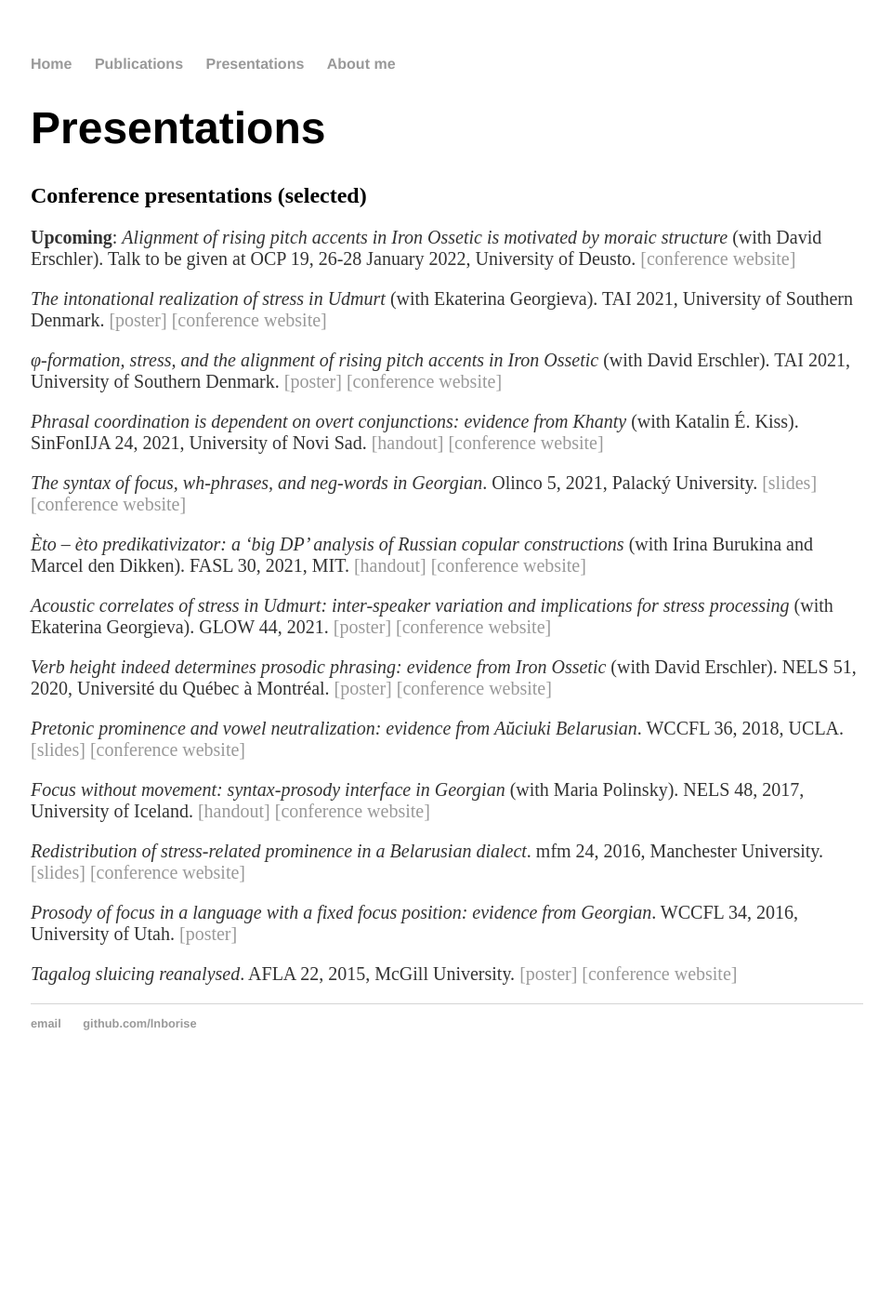
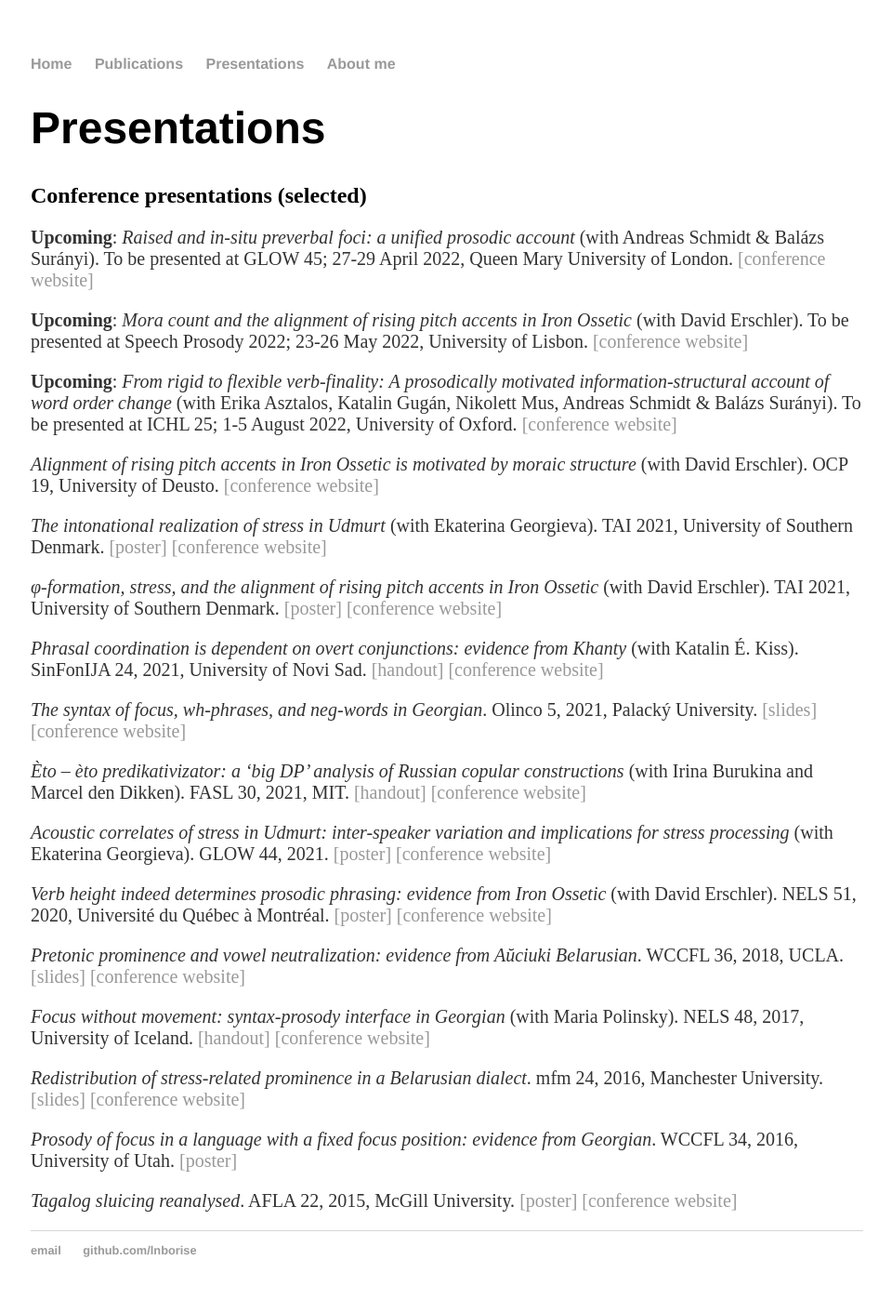
Before and after one commit to lnborise/lnborise.github.io, a Jekyll site: the page built from presentations.html, in a window 1280 px wide. Shown: the whole page at 93% size, without its empty margins (159-1119 px from the left). Built offline with Jekyll 4.4.1, drawn with Linux system fonts in a browser that asks for light colours; before the commit the page ends 1168 px from its top, so only the background shows below that.

Commit message:
Update presentations.html

```diff
--- a/presentations.html
+++ b/presentations.html
@@ -7,11 +7,17 @@ title: Presentations
 
 	 <h2>Conference presentations (selected)</h2>
 
-	<p><b>Upcoming</b>: <i>Alignment of rising pitch accents in Iron Ossetic is motivated by moraic structure</i> (with David Erschler). Talk to be given at OCP 19, 26-28 January 2022, University of Deusto. <a href="https://sulfsbjorninn.wixsite.com/ocp19"> [conference website]</a></p>
+	<p><b>Upcoming</b>: <i>Raised and in-situ preverbal foci: a unified prosodic account</i> (with Andreas Schmidt & Balázs Surányi). To be presented at GLOW 45; 27-29 April 2022, Queen Mary University of London. <a href="https://glowlinguistics.org/45/"> [conference website]</a>
+
+	<p><b>Upcoming</b>: <i>Mora count and the alignment of rising pitch accents in Iron Ossetic</i> (with David Erschler). To be presented at Speech Prosody 2022; 23-26 May 2022, University of Lisbon. <a href="http://labfon.letras.ulisboa.pt/sp2022/index.html"> [conference website]</a>
+
+	<p><b>Upcoming</b>: <i>From rigid to flexible verb-finality: A prosodically motivated information-structural account of word order change</i> (with Erika Asztalos, Katalin Gugán, Nikolett Mus, Andreas Schmidt & Balázs Surányi). To be presented at ICHL 25; 1-5 August 2022, University of Oxford. <a href="https://ichl.ling-phil.ox.ac.uk/"> [conference website]</a>
+
+	<p><i>Alignment of rising pitch accents in Iron Ossetic is motivated by moraic structure</i> (with David Erschler). OCP 19, University of Deusto. <a href="https://sulfsbjorninn.wixsite.com/ocp19"> [conference website]</a></p>
 
 	<p><i>The intonational realization of stress in Udmurt</i> (with Ekaterina Georgieva). TAI 2021, University of Southern Denmark. <a href="https://lnborise.github.io/assets/BoriseGeorgievaTAI_Udmurt.pdf"> [poster]</a> <a href="https://my.eventbuizz.com/event/1st-international-conference-on-tone-and-intonation--tai--2021/detail"> [conference website]</a></p>
 
-	<p><i>φ-formation, stress, and the alignment of rising pitch accents in Iron Ossetic </i> (with David Erschler). TAI 2021, University of Southern Denmark. <a href="https://lnborise.github.io/assets/BoriseErschlerTAI_33.pdf"> [poster]</a> <a href="https://my.eventbuizz.com/event/1st-international-conference-on-tone-and-intonation--tai--2021/detail"> [conference website]</a></p>
+	<p><i>φ-formation, stress, and the alignment of rising pitch accents in Iron Ossetic</i> (with David Erschler). TAI 2021, University of Southern Denmark. <a href="https://lnborise.github.io/assets/BoriseErschlerTAI_33.pdf"> [poster]</a> <a href="https://my.eventbuizz.com/event/1st-international-conference-on-tone-and-intonation--tai--2021/detail"> [conference website]</a></p>
 
 	<p><i>Phrasal coordination is dependent on overt conjunctions: evidence from Khanty</i> (with Katalin É. Kiss). SinFonIJA 24, 2021, University of Novi Sad. <a href="https://lnborise.github.io/assets/BoriseEKiss_Khanty_coordination.pdf"> [handout]</a> <a href="http://www.ff.uns.ac.rs/sr/nauka/konferencije/konferencije-u-organizaciji-filozofskog-fakulteta/syntax-phonology-and-language-analysis-14-sinfonija-14"> [conference website]</a></p>
 
```
